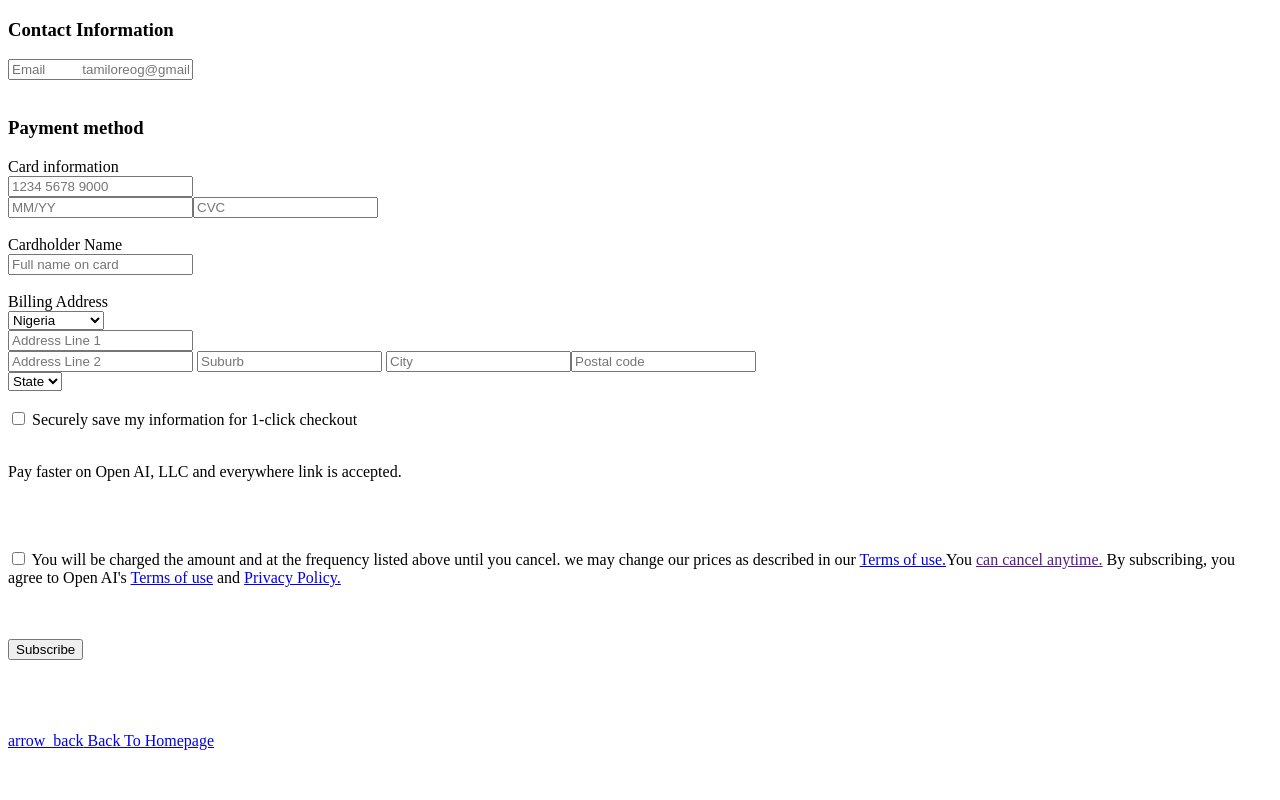
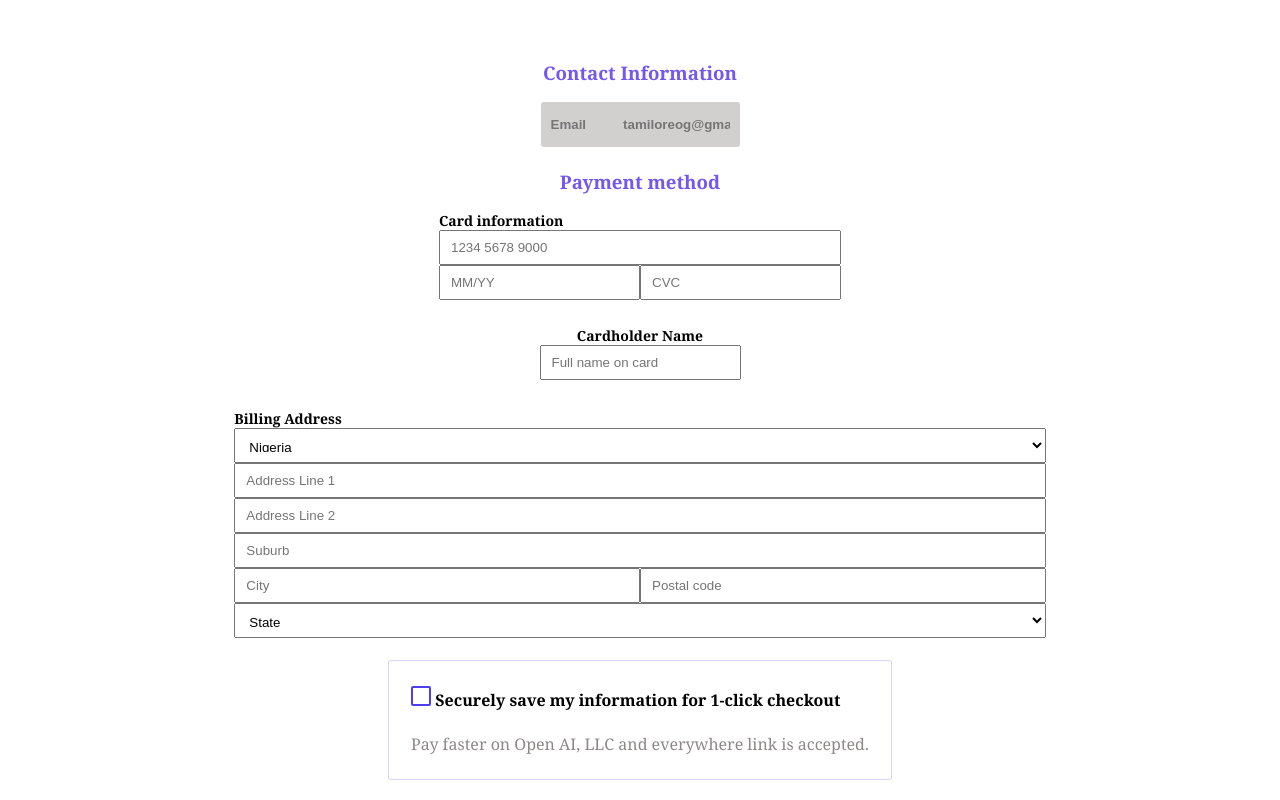
Before and after one commit to Successjanee/contact-page, a plain HTML site: page index.html in a window 1280 px wide. Shown: the top 800 px of the page. Drawn offline with Linux system fonts and the light colour scheme.

Commit message:
Update index.html

```diff
--- a/index.html
+++ b/index.html
@@ -4,8 +4,9 @@
 <head>
   <meta charset="UTF-8">
   <meta name="viewport" content="width=device-width, initial-scale=1.0">
-  <title>Payment</title>
+  <title>Payment page</title>
 </head>
+<link rel="stylesheet" href="style.css">
 
 <body>
   <h3 class="Title">Contact Information</h3>
```
